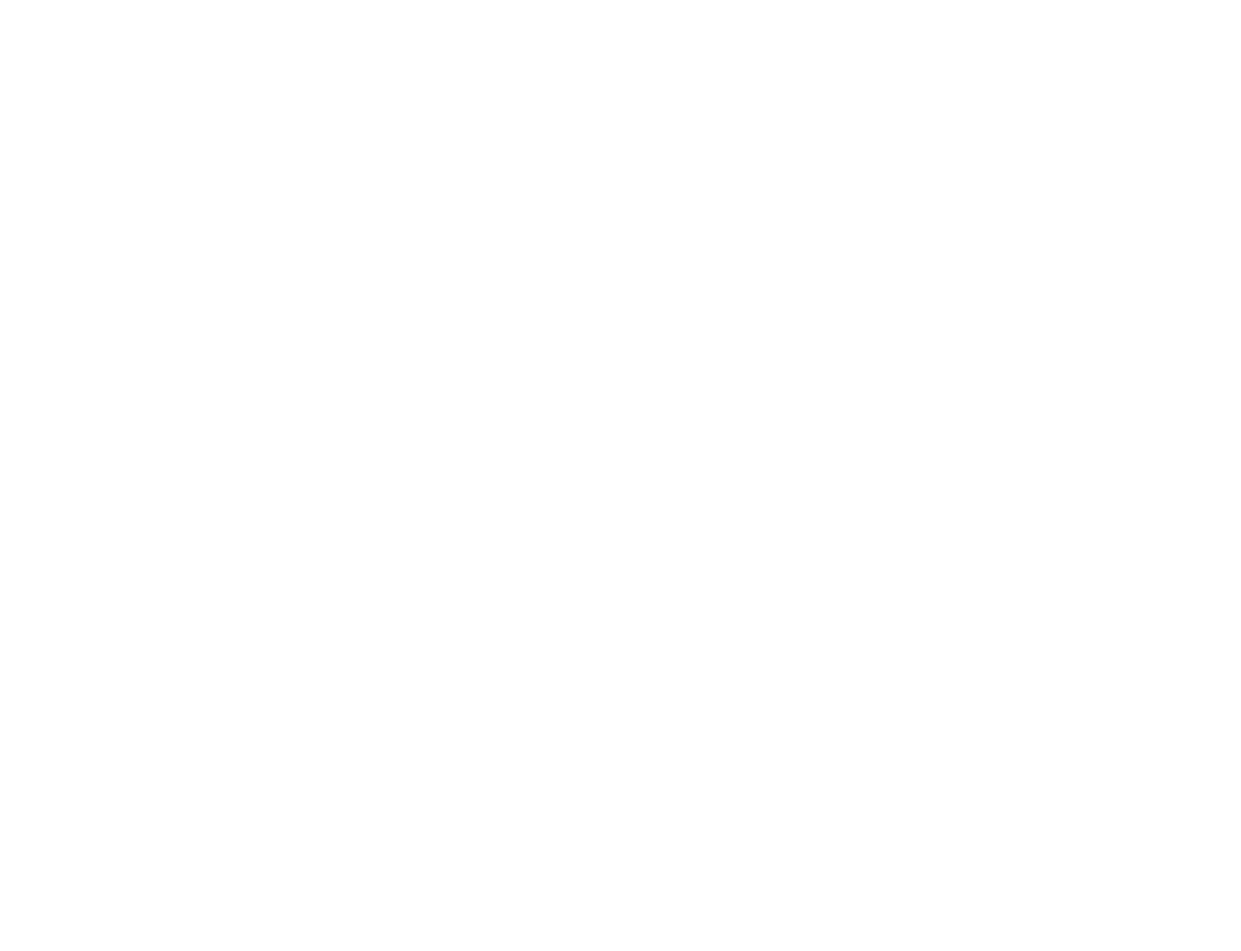
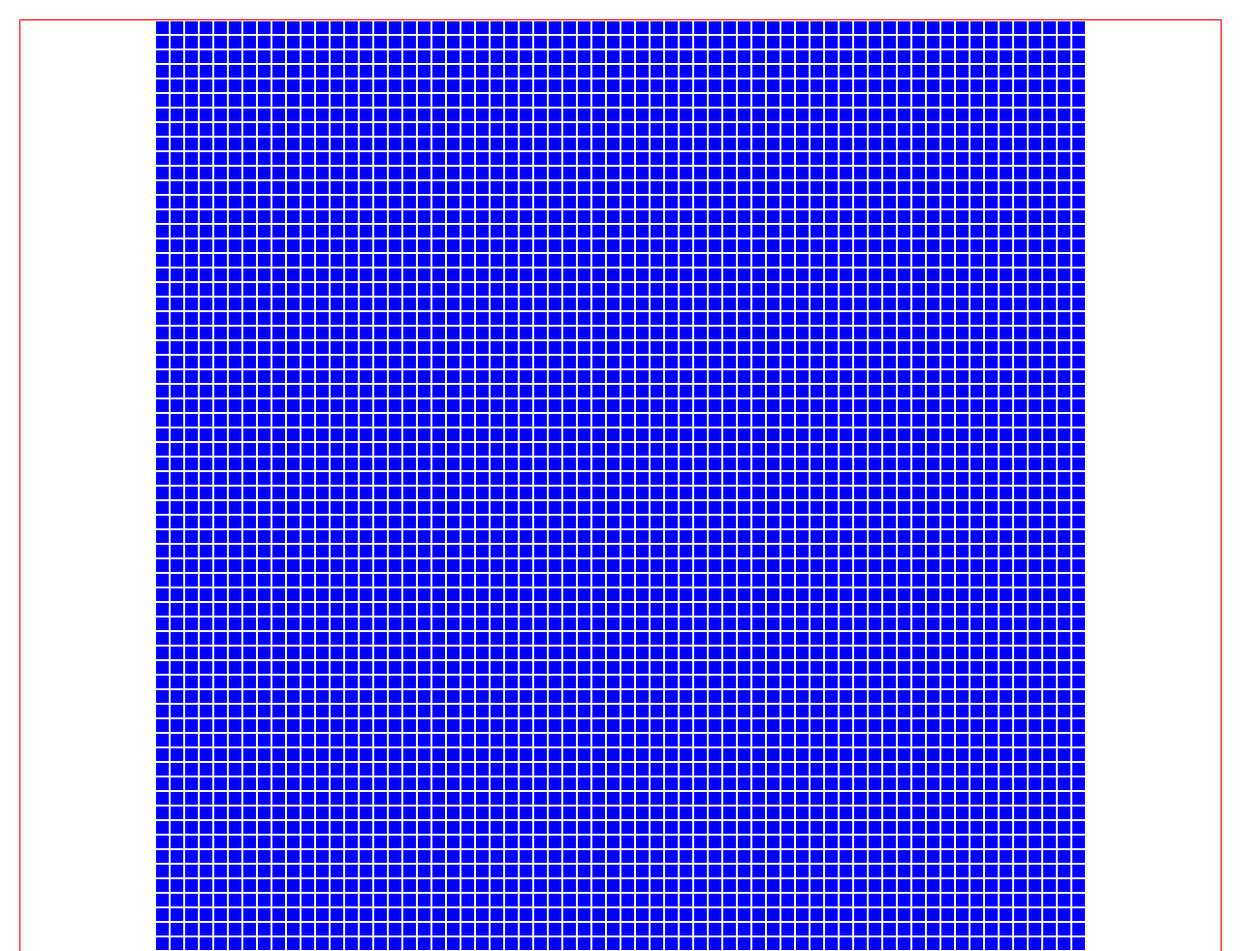
Before and after one commit to Jako-Bot/etch-a-sketch, a plain HTML site: page index.html in a window 1280 px wide. Shown: the top 981 px of the page at 97% size. Before the commit the page ends 800 px from the top, so only its background shows below. Drawn offline with Linux system fonts and the light colour scheme.

Commit message:
Add functionalityfor creating a grid with x by x elements

```diff
--- a/index.html
+++ b/index.html
@@ -3,13 +3,15 @@
     <head>
         <meta charset="utf-8">
         <title>etch-a-sketch</title>
-        <script href="./javascript/javascript.js" defer></script>
+        <link rel="stylesheet" href="./style.css">
     </head>
     <body>
 
+        <div id="grid">
+
+        </div>
 
 
-
-
+        <script src="./javascript/javascript.js"></script>
     </body>
 </html>
--- a/javascript/javascript.js
+++ b/javascript/javascript.js
@@ -0,0 +1,23 @@
+function createGrid(num) {
+    for (let row = 1; row <= num; row++) {
+        const gridRow = document.createElement("div");
+        gridRow.classList.add("gridRow");
+
+        for (let column = 1; column <= num; column++) {
+            const gridElement = document.createElement("div");
+            gridElement.classList.add("gridElement");
+            gridElement.style.height = parseInt((940-(num+1))/num) + 'px';
+            gridElement.style.width = parseInt((940-(num+1))/num) + 'px';
+
+            gridRow.appendChild(gridElement);
+
+        }
+
+        grid.appendChild(gridRow);
+    };
+
+}
+
+const grid = document.querySelector("#grid");
+
+createGrid(64);
--- a/style.css
+++ b/style.css
@@ -0,0 +1,26 @@
+body {
+    margin: 0;
+    padding: 20px;
+}
+
+#grid {
+    display: flex;
+    flex-flow: column nowrap;
+    align-items: center;
+    height: auto;
+    width: auto;
+    border: 1px solid red;
+    padding: 0;
+}
+
+.gridRow {
+    display:flex;
+    margin: 0;
+    padding: 0;
+}
+
+.gridElement {
+    background-color: blue;
+    margin: 1px;
+    padding: 0;
+}
```
